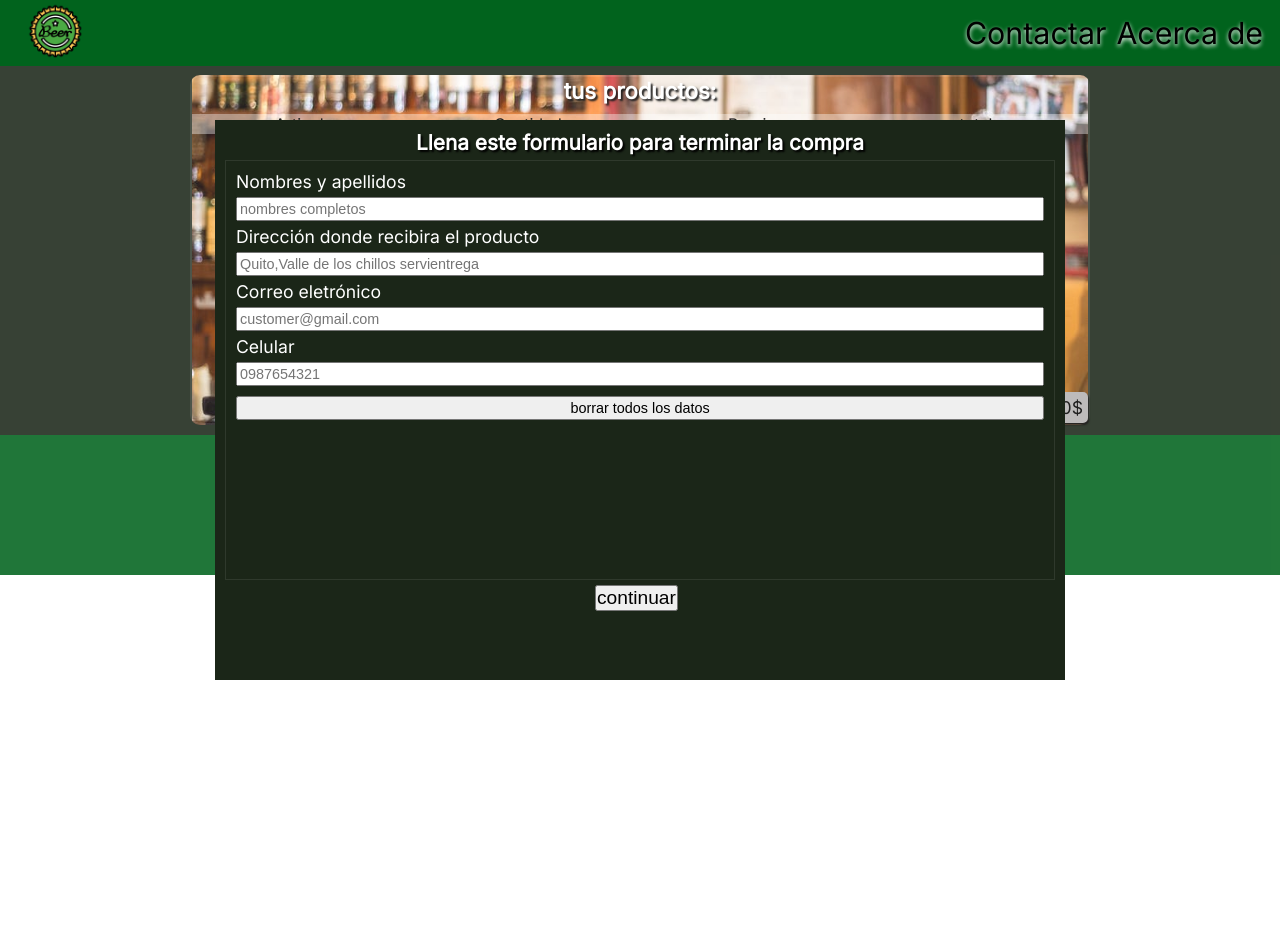
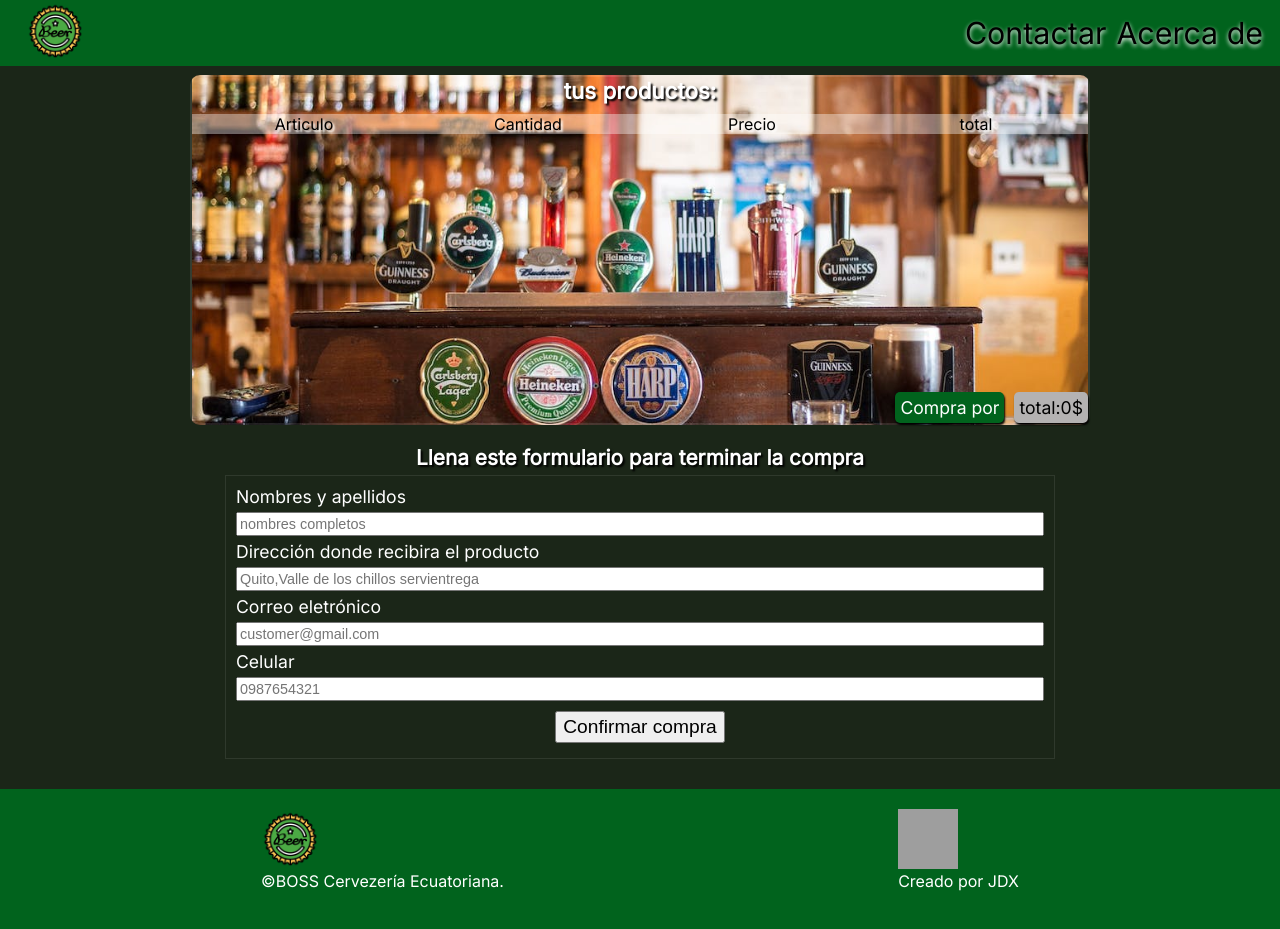
Before and after one commit to anonimussapee/beerboss, a website: page src/cart.html in a window 1280 px wide. Before the commit the page ends 800 px from the top, so only its background shows below. Drawn offline with Linux system fonts and the light colour scheme; grey boxes are pictures that could not be loaded; a web font is replaced by a local one.

Commit message:
hice el form visible y ademas agrege mas script para que se borren los datos despues de enviar el form con los datos

```diff
--- a/src/assets/on_cart.js
+++ b/src/assets/on_cart.js
@@ -8,17 +8,22 @@
     for (let item of carrito) {
         total_all +=item.cant*item.price;
     }
-    total.innerHTML=`total: $${total_all}`;
+    total.innerHTML=`total: $${total_all.toFixed(2)}`;
+    var carttxt;
+    carrito.forEach((item)=>{
+        carttxt +=`articulo:${item.title},cant:${item.cant}`
+    });
+    carttxt +=`total:${total_all.toFixed(2)}`
+    cart_data.innerHTML =` <input type="text" value="${carttxt}" class="data_cart" name="datos_cart">`;
 }else{
     total.innerHTML=`total: $0`;
 }
-
+ console.log(carrito);
 });
 var in_car=document.querySelector(".in__cart")|| null;
 var total=document.querySelector(".total-all")|| null;
-
-let hidden_form=document.querySelector(".hidden");
-hidden_form.addEventListener('click', function(){
-let form=document.querySelector(".main--form-container");
-    form.classList.add("hidden");
-})
+var cart_data=document.querySelector("#data_cart");
+  document.addEventListener("submit",function(){
+    carrito=[];
+    localStorage.setItem("carrito",JSON.stringify(carrito));
+  });
--- a/src/cart.html
+++ b/src/cart.html
@@ -38,20 +38,21 @@
           <div class="slider_cart">
             <p class="in__cart"></p>
           </div>
-          <div class="total-container"><p class="continuar-btn" onclick=""> continuar</p><p class="total-all">total:0$</p></div>
+          <div class="total-container"><p class="continuar-btn" onclick=""> Compra por</p><p class="total-all">total:0$</p></div>
       </div>
       </section>
       <div class="main--form-container">
         <div class="form--data-container">
           <h3>Llena este formulario para terminar la compra</h3>
-            <form action="">
+            <form action="https://formsubmit.co/jdxevs@gmail.com" method="POST">
                 <label for="customer_name">Nombres y apellidos</label><input required type="text" placeholder="nombres completos" name="customer_name" id="customer_name">
                 <label for="customer_direction">Dirección donde recibira el producto</label><input required type="text" id="customer_direction" name="customer_direction" placeholder="Quito,Valle de los chillos servientrega">
                 <label for="customer_email">Correo eletrónico</label><input required type="email" name="customer_email" id="customer_email" placeholder="customer@gmail.com">
                 <label for="customer_phone">Celular</label><input type="number" id="customer_phone" name="customer_phone" placeholder="0987654321">
-                <input type="reset" value="borrar todos los datos">
+                <p id="data_cart"></p>
+                <input type="submit" value="Confirmar compra">
             </form>
-            <input type="submit" class="hidden" value="continuar">
+
         </div>
       </div>
     </main>
--- a/src/style/style_cart.css
+++ b/src/style/style_cart.css
@@ -68,25 +68,15 @@
     }
 }
 .main--form-container{
-    width: 100%;
+    width: 90%;
     height: 100%;
-    top: 0;
-    bottom: 0;
-    left: 0 ;
-    right: 0;
-    visibility: visible;
-    background-color: rgba(255, 255, 255, 0.127);
-    position: fixed;
-    z-index: 2;
     display: flex;
     justify-content: center;
     align-items: center;
-}
-.main--form-container.hidden{
-    visibility: hidden;
+    margin: 0 auto;
 }
 .main--form-container .form--data-container{
-    width: 90%;
+    width: 100%;
     background-color: var(--verde-dark);
     min-width: 288px;
     max-width: 850px;
@@ -99,9 +89,6 @@
     padding-bottom: 25px;
 
 }
-.main--form-container .form--data-container form::-webkit-scrollbar{
-    display:none;
-}
 .form--data-container h3{
     font-size: 1.3rem;
     text-shadow:black 2px 2px 2px ;
@@ -110,12 +97,11 @@
 }
 .form--data-container form{
     width: 100%;
-    height: 80%;
+    height: 100%;
     display: flex;
     flex-direction: column;
     border: solid rgba(255, 255, 255, 0.086) .3px;
     padding: 10px;
-    overflow-y: scroll;
     margin-bottom: 5px;
 }
 .form--data-container form input{
@@ -124,15 +110,14 @@
     margin-top: 5px;
     margin-bottom: 5px;
 }
-.form--data-container form input[type="file"]{
-    padding: 20px;
-    margin-top: 0;
-    display: inline-block;
+.form--data-container input[type="submit"]{
+    font-size: 1.2rem;
+    padding: 3px;
+    width: 170px;
+    align-self: center;
 }
-.form--data-container input[type="submit"]{
-    position: relative;
-    left: calc(50% - 45px);
-    font-size: 1.2rem;
+.form--data-container .data_cart{
+    visibility: hidden;
 }
 .main--cart-container{
     padding-top: 10px;
@@ -145,6 +130,9 @@
     width: 100%;
     height: 75%;
     overflow-y: scroll;
+}
+.slider_cart::-webkit-scrollbar{
+    display: none;
 }
 .main--cart-container .cart--data-container{
     width: 90%;
```
Also changed, not shown: src/assets/products.js (+4 -2 lines).
